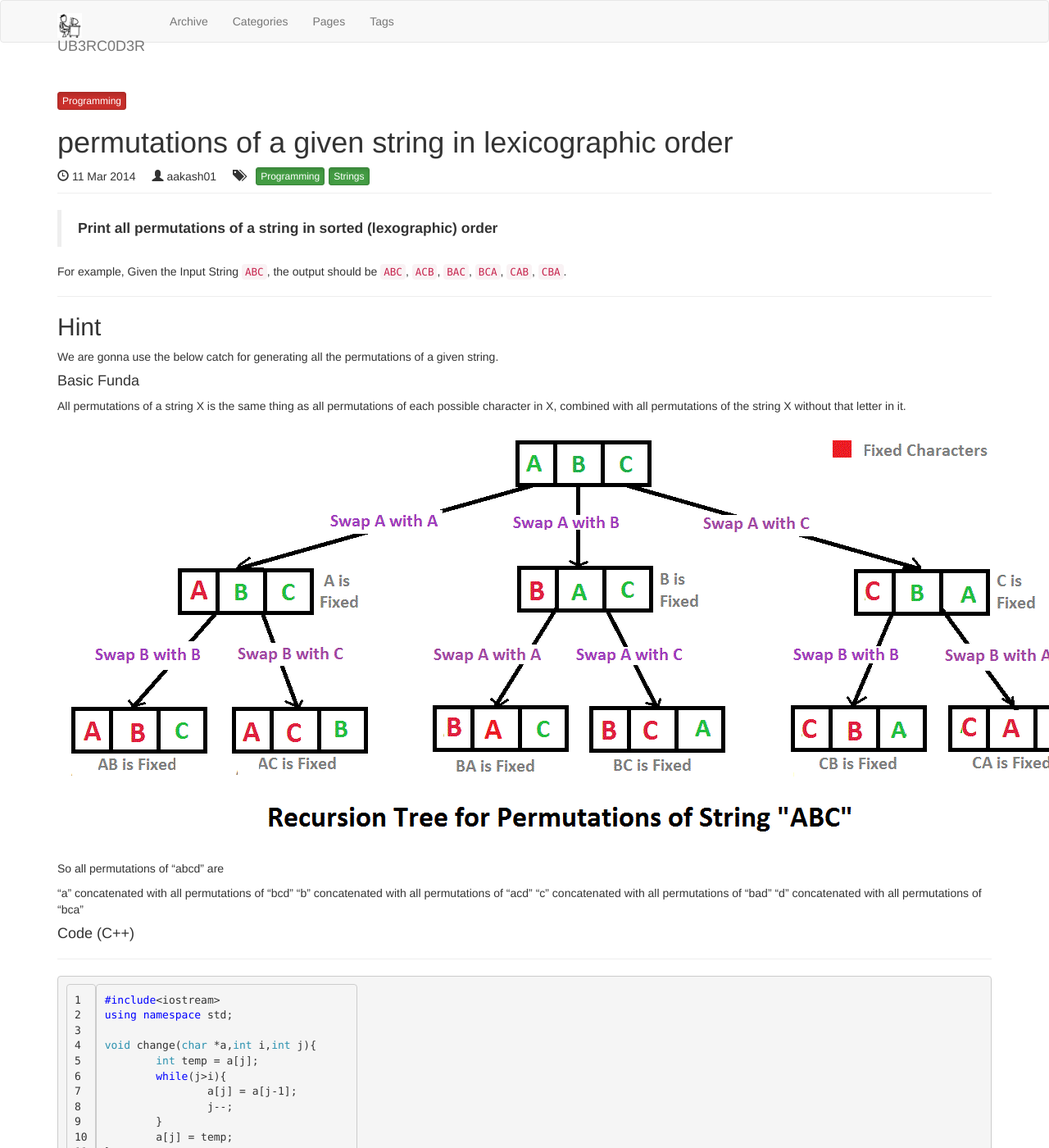
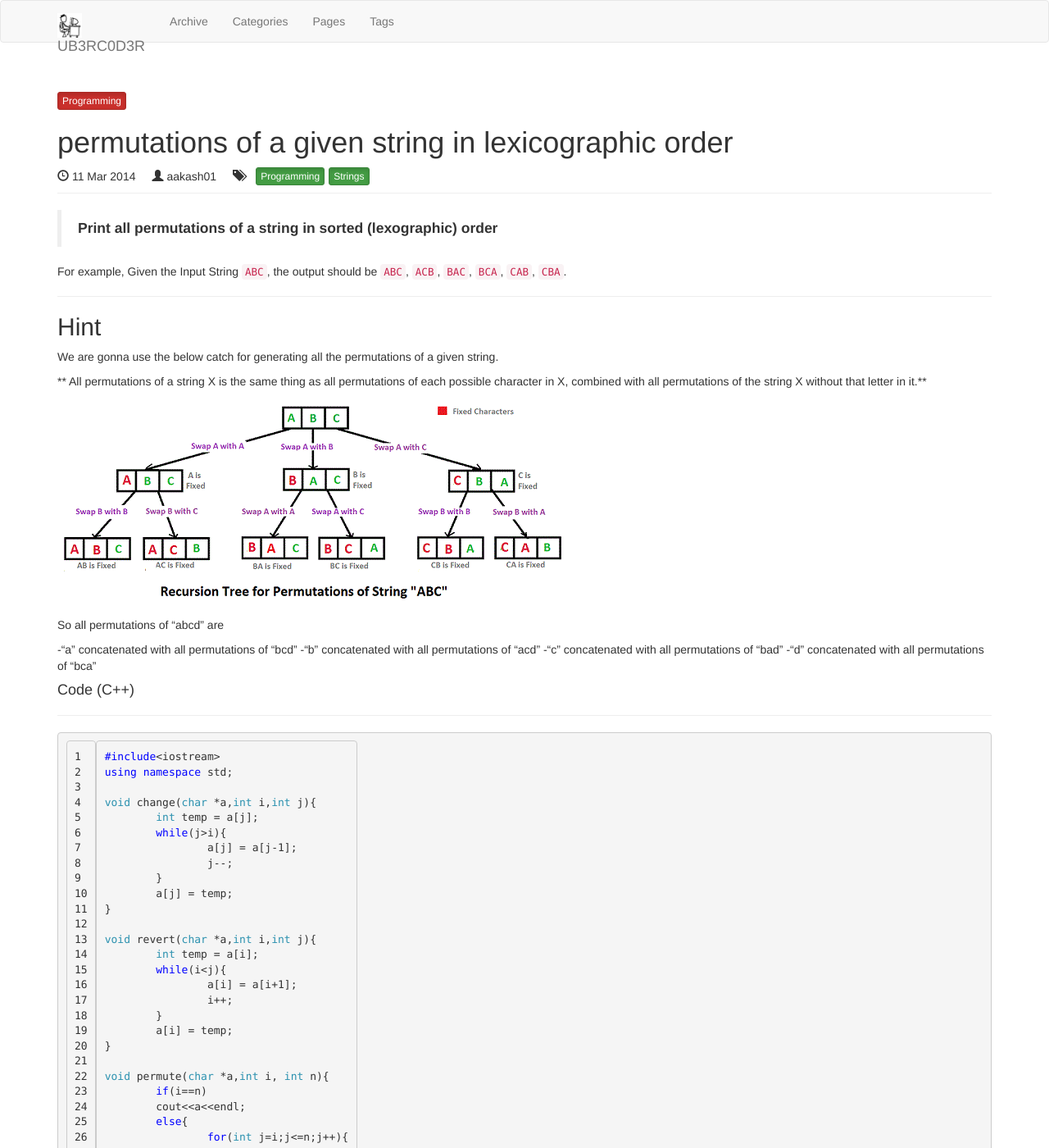
Before and after one commit to aakash01/aakash01.github.io, a Jekyll site: the page built from _posts/2014-03-11-permutations-of-a-given-string-in-lexicographic-order.md, in a window 1280 px wide and 1400 px high. Shown: the whole window at 82% size. Built offline with Jekyll 4.4.1, drawn with Linux system fonts in a browser that asks for light colours; nearby versions of some CDN libraries; library files that are not in the unit come from our copies.

Commit message:
smallChange

```diff
--- a/_posts/2014-03-11-permutations-of-a-given-string-in-lexicographic-order.md
+++ b/_posts/2014-03-11-permutations-of-a-given-string-in-lexicographic-order.md
@@ -17,18 +17,17 @@
 
 We are gonna use the below catch for generating all the permutations of a given string.
 
-####Basic Funda
- All permutations of a string X is the same thing as all permutations of each possible character in X, combined with all permutations of the string X without that letter in it.
+** All permutations of a string X is the same thing as all permutations of each possible character in X, combined with all permutations of the string X without that letter in it.**
 
 
 ![permutations]({{http://aakash01.github.io}}/assets/images/Permutation.png)
 
 So all permutations of "abcd" are
 
-"a" concatenated with all permutations of "bcd"
-"b" concatenated with all permutations of "acd"
-"c" concatenated with all permutations of "bad"
-"d" concatenated with all permutations of "bca"
+-"a" concatenated with all permutations of "bcd"
+-"b" concatenated with all permutations of "acd"
+-"c" concatenated with all permutations of "bad"
+-"d" concatenated with all permutations of "bca"
 
 
 ####Code (C++)
```
Also changed, not shown: assets/images/Permutation.png.
